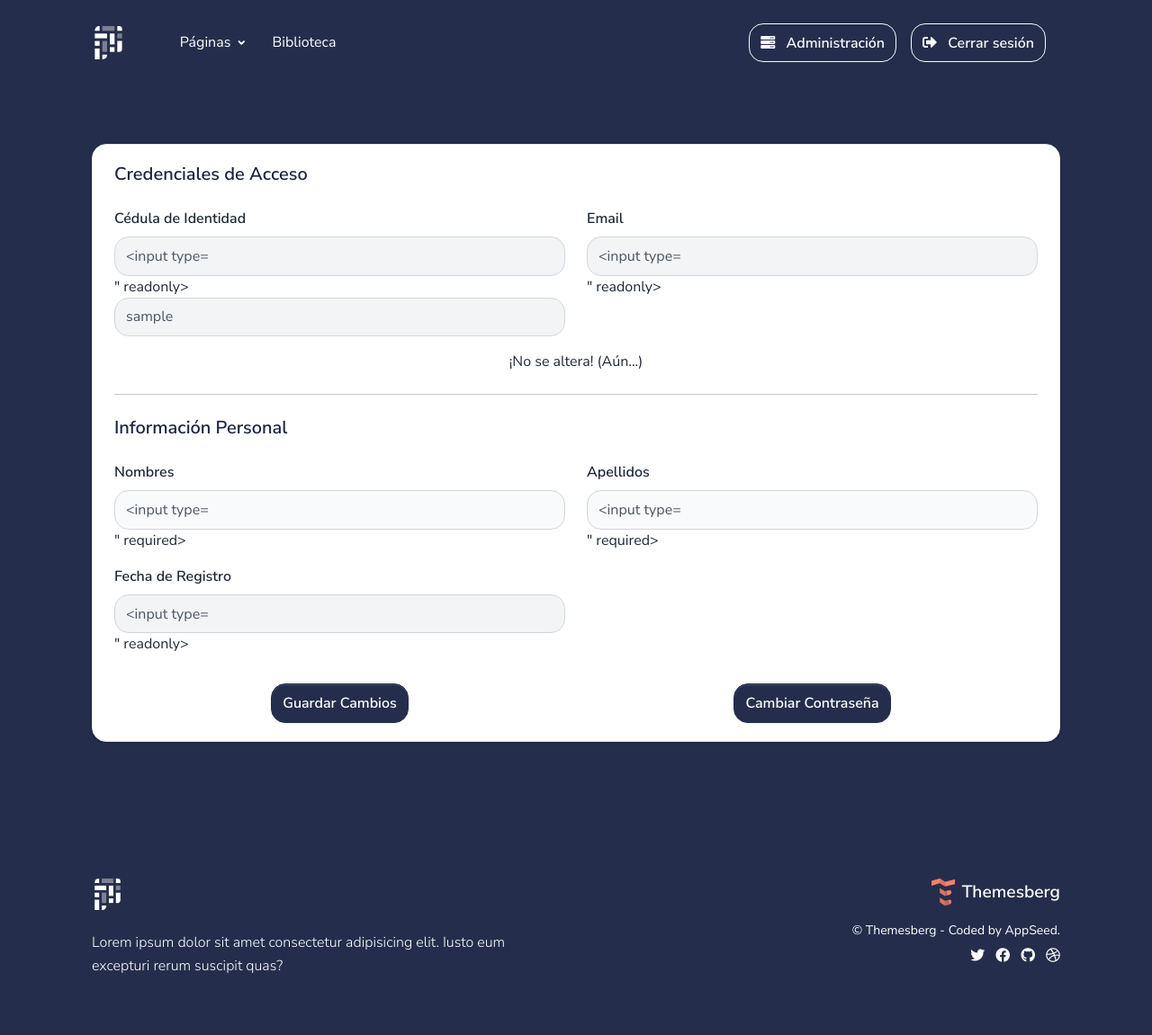
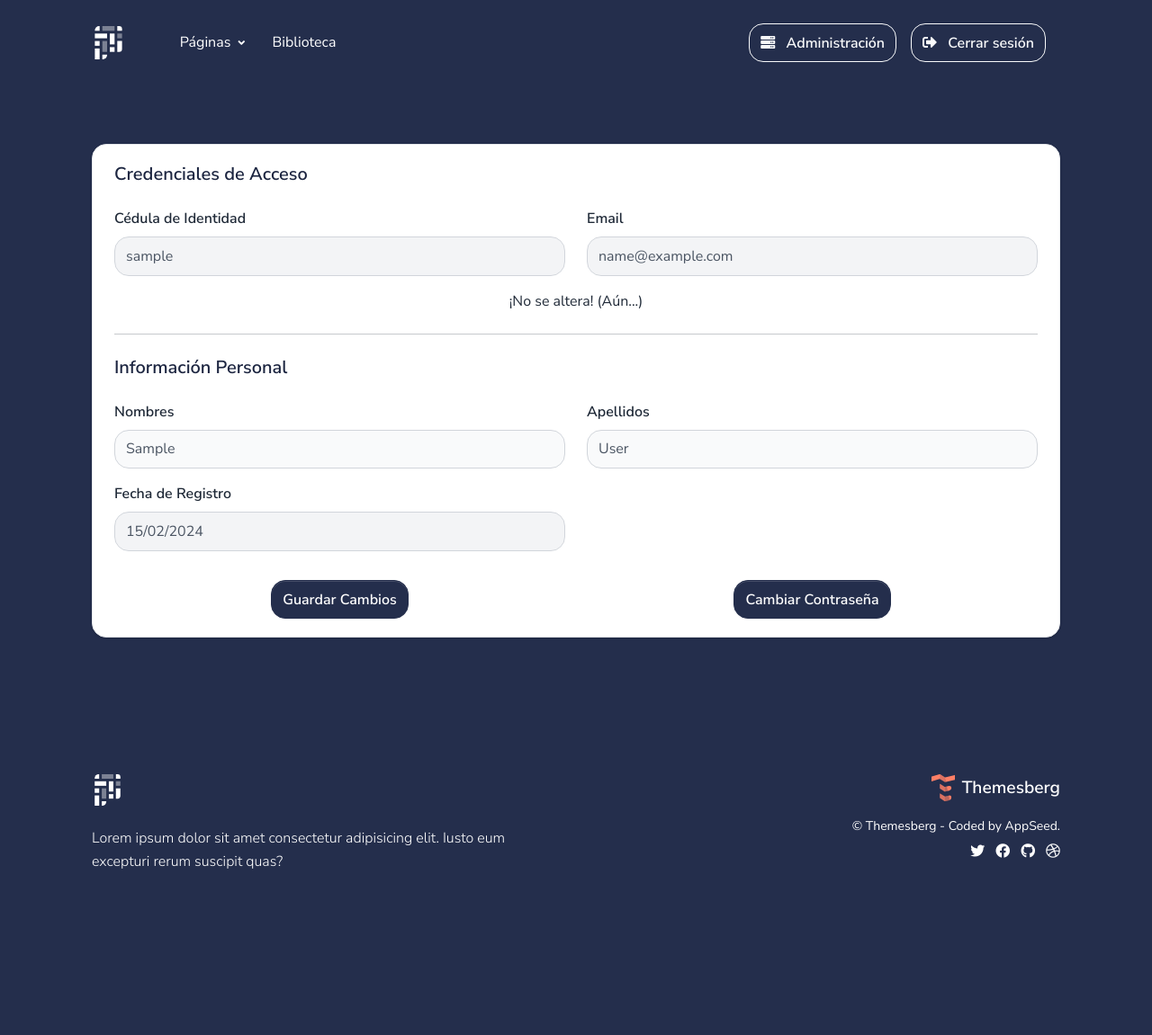
Before and after one commit to Angi-1401/e-resources, a Django app: page /accounts/profile/ in a window 1280 px wide. Shown: the whole page at 90% size. After the commit the page ends 966 px from the top, so only its background shows below. Run offline with Django 4.2, Linux system fonts and the light colour scheme; the visitor is signed in with stand-in values (Sample User, id 1); data comes from the database, SQL or seed files in the repository; parts of the project's set-up code (start-up, migrations or seed data) failed here and were passed over; some libraries are stand-ins or nearby versions.

Commit message:
Fix profile page

```diff
--- a/templates/accounts/profile.html
+++ b/templates/accounts/profile.html
@@ -21,15 +21,14 @@
                 <div class="row">
                   <div class="col-md-6 mb-3">
                     <div class="form-group">
-                      <label for="username">Cédula de Identidad</label>
-                      <input name="username" class="form-control" id="username" type="text" value="{{ profile.username }}" readonly>
+                      <label for="id_username">Cédula de Identidad</label>
                       {{ profile.username }}
                     </div>
                   </div>
                   <div class="col-md-6 mb-3">
                     <div class="form-group">
-                      <label for="email">Email</label>
-                      <input name="email" class="form-control" id="email" type="email" value="{{ profile.email }}" readonly>
+                      <label for="id_email">Email</label>
+                      {{ profile.email }}
                     </div>
                   </div>
                   <span class="text-center">¡No se altera! (Aún...)</span>
@@ -39,22 +38,22 @@
                 <div class="row">
                   <div class="col-md-6 mb-3">
                     <div>
-                      <label for="first_name">Nombres</label>
-                      <input name="first_name" class="form-control" id="first_name" type="text" placeholder="Ingresa tus nombres" value="{{ profile.first_name }}" required>
+                      <label for="id_first_name">Nombres</label>
+                      {{ profile.first_name }}
                     </div>
                   </div>
                   <div class="col-md-6 mb-3">
                     <div>
-                      <label for="last_name">Apellidos</label>
-                      <input name="last_name" class="form-control" id="last_name" type="text" placeholder="También tus apellidos" value="{{ profile.last_name }}" required>
+                      <label for="id_last_name">Apellidos</label>
+                      {{ profile.last_name }}
                     </div>
                   </div>
                 </div>
                 <div class="row">
                   <div class="col-md-6 mb-3">
                     <div class="form-group">
-                      <label for="date_joined">Fecha de Registro</label>
-                      <input name="date_joined" class="form-control" id="date_joined" value="{{ profile.date_joined }}" readonly>
+                      <label for="id_date_joined">Fecha de Registro</label>
+                      {{ profile.date_joined }}
                     </div>
                   </div>
                 </div>
```
